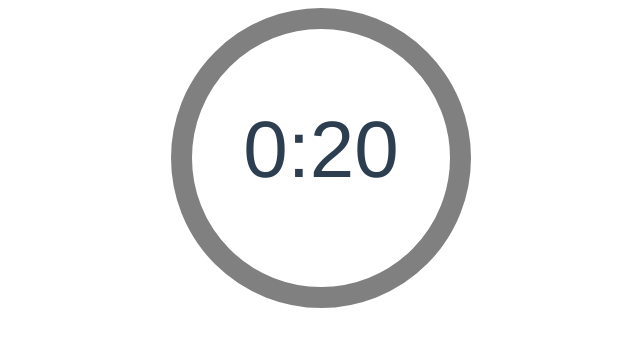
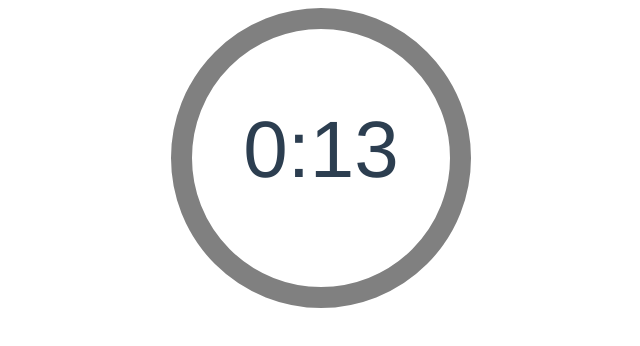
Before and after one commit to dawisen/vue-timer, a Vue app: page / in a window 1280 px wide. Shown: the top 346 px of the page, without its empty margins (319-959 px from the left). Built offline with nearby package versions, Linux system fonts and the light colour scheme.

Commit message:
adding methods and mounted properties

```diff
--- a/src/App.vue
+++ b/src/App.vue
@@ -4,7 +4,7 @@
 
 <script>
 import BaseTimer from './components/BaseTimer'
-
+const TIME_LIMIT = 20;
 export default {
   name: 'App',
   components: {
@@ -12,13 +12,22 @@ export default {
   },
   data() {
     return {
-      timeLimit: 20,
-      timePassed: 0
+      timePassed: 0,
+      timerInterval: null
     }
+  },
+  methods: {
+      startTimer() {
+      this.timerInterval = setInterval(() => (this.timePassed += 1), 1000);
+    }
+  },
+  mounted() {
+    this.startTimer();
+    console.log('timer mounted!')
   },
   computed: {
     timeLeft() {
-      return this.timeLimit - this.timePassed
+      return TIME_LIMIT - this.timePassed;
     }
   }
 }
```
